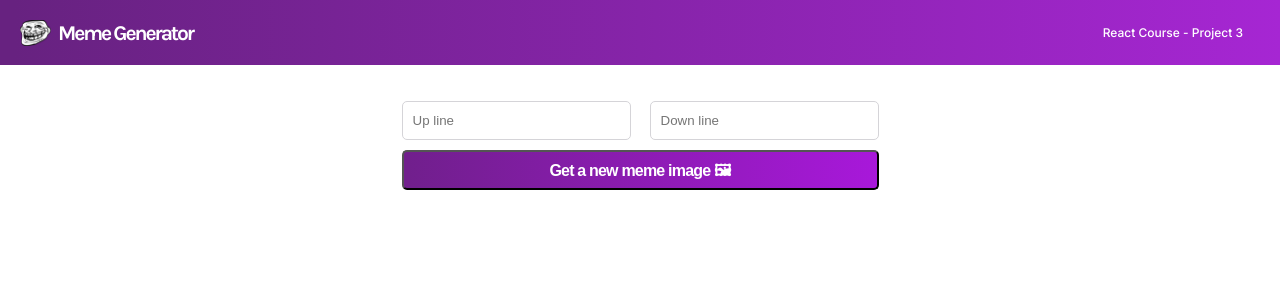
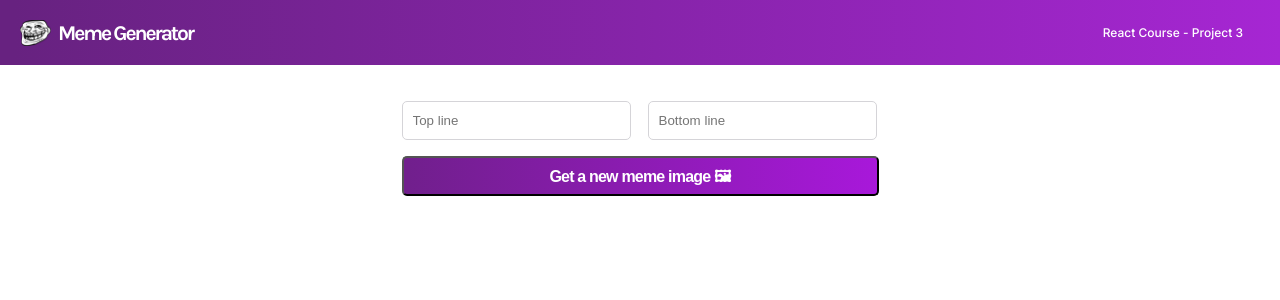
Before and after one commit to FreeFox/meme-generator, a React (Create React App) app: page / in a window 1280 px wide. Shown: the top 300 px of the page. Built offline with nearby package versions, Linux system fonts and the light colour scheme.

Commit message:
form - rework styling to grid

```diff
--- a/src/components/Main.css
+++ b/src/components/Main.css
@@ -5,16 +5,12 @@
 
 .generator-form {
     margin: 36px auto 0px;
+    display: grid;
+    gap: 15px;
+    grid-template: 40px 40px / 1fr 1fr;
 }
 
-.inputs {
-    width: 100%;
-    display: flex;
-    flex-direction: row;
-    justify-content: space-between;
-}
-
-.inputs > input[type="text"] {
+.generator-form > input[type="text"] {
     height: 35px;
     width: 215px;
     border: 1px solid #D5D4D8;
@@ -23,7 +19,6 @@
 }
 
 .generate-button {
-    margin: 10px 0px;
     background: linear-gradient(90.41deg, #711F8D 1.14%, #A818DA 100%);
     border-radius: 5px;
     color: #ffffff;
@@ -33,4 +28,5 @@
     font-weight: 700;
     line-height: 19px;
     letter-spacing: -0.05em;
+    grid-column: 1 / -1;
 }
--- a/src/components/Main.js
+++ b/src/components/Main.js
@@ -2,15 +2,13 @@ import './Main.css';
 
 function Main () {
     return (
-        <div className="main">
+        <main className="main">
             <form action="#" className="generator-form">
-                <div className="inputs">
-                    <input type="text" name="up_text" placeholder="Up line" />
-                    <input type="text" name="down_text" placeholder="Down line" />
-                </div>
+                <input type="text" name="top_text" placeholder="Top line" />
+                <input type="text" name="bottom_text" placeholder="Bottom line" />
                 <button type="submit" className="generate-button">Get a new meme image  🖼</button>
             </form>
-        </div>
+        </main>
     );
 }
 
```
